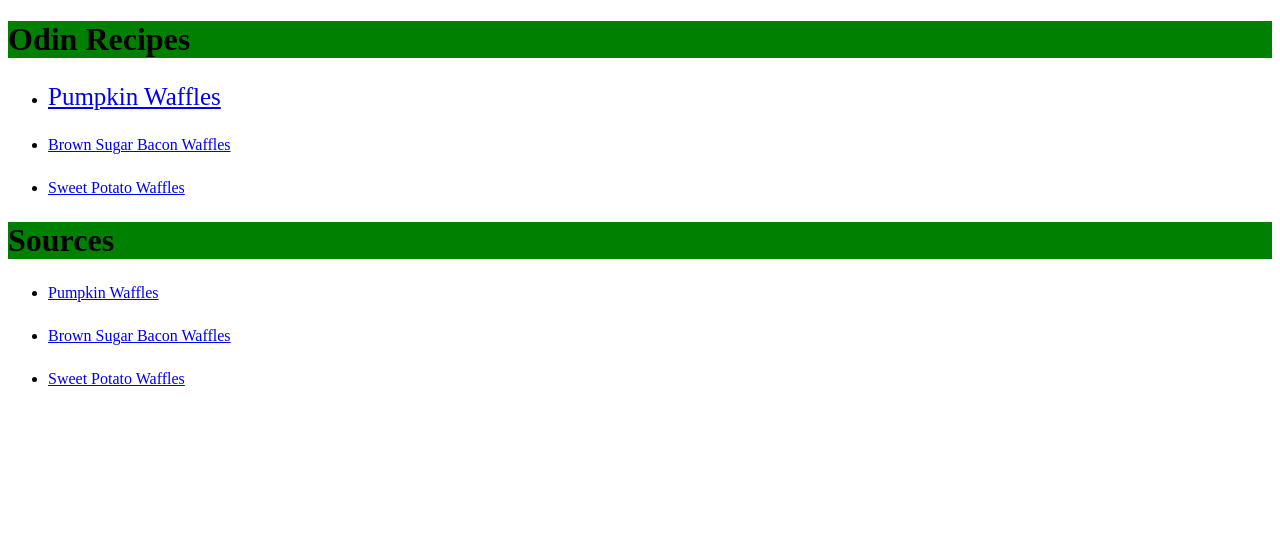
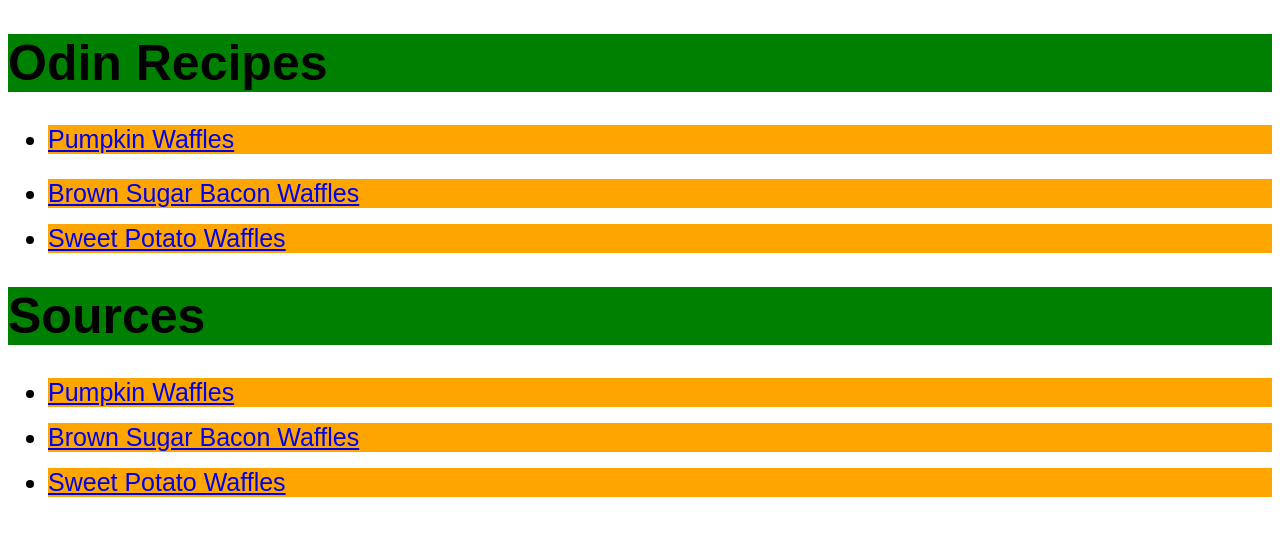
Before and after one commit to Greybirdd/odin-recipes, a plain HTML site: page index.html in a window 1280 px wide. Drawn offline with Linux system fonts and the light colour scheme.

Commit message:
styled h1 and p for index.html inside of styles.css

```diff
--- a/styles.css
+++ b/styles.css
@@ -1,17 +1,19 @@
-.title-one {
+h1, li {
 
-    background-color: orange;
+    font-family: Arial, Helvetica, sans-serif;
 }
 
 
-p {
+li {
 
     font-size: 25px;
+    background-color: orange;
 
 }
 
 h1 {
 
     background-color: green;
+    font-size: 50px;
 
 }
```
